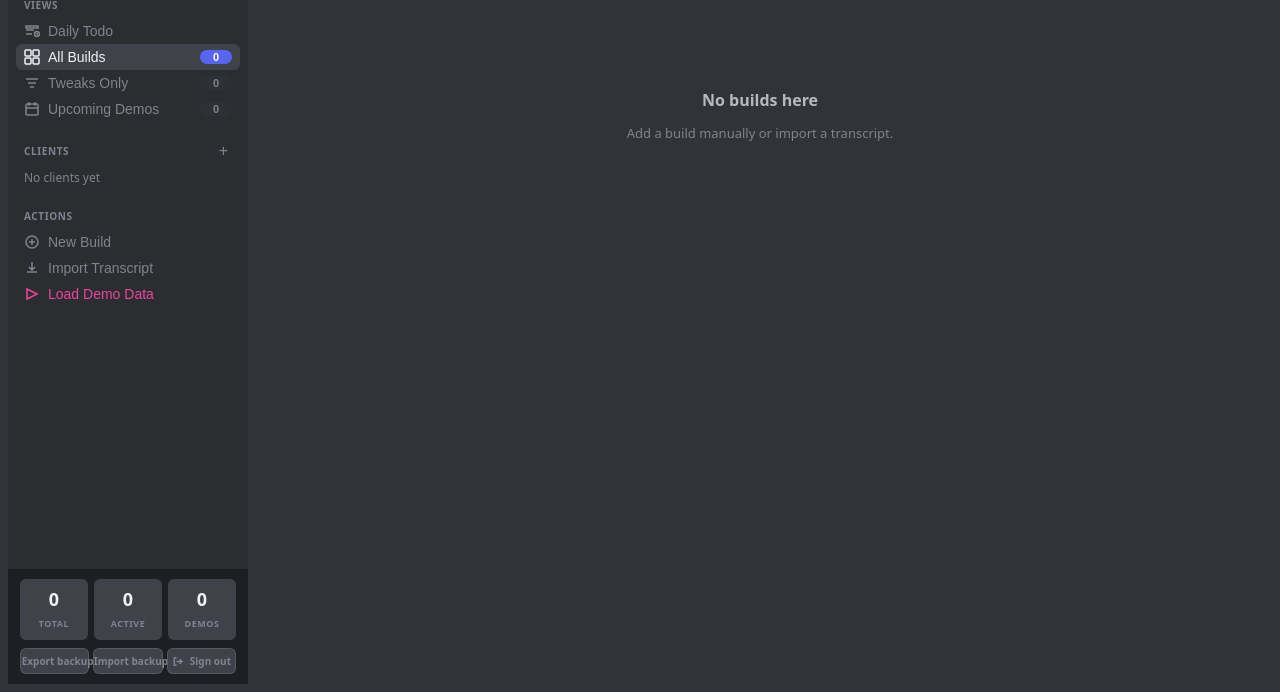
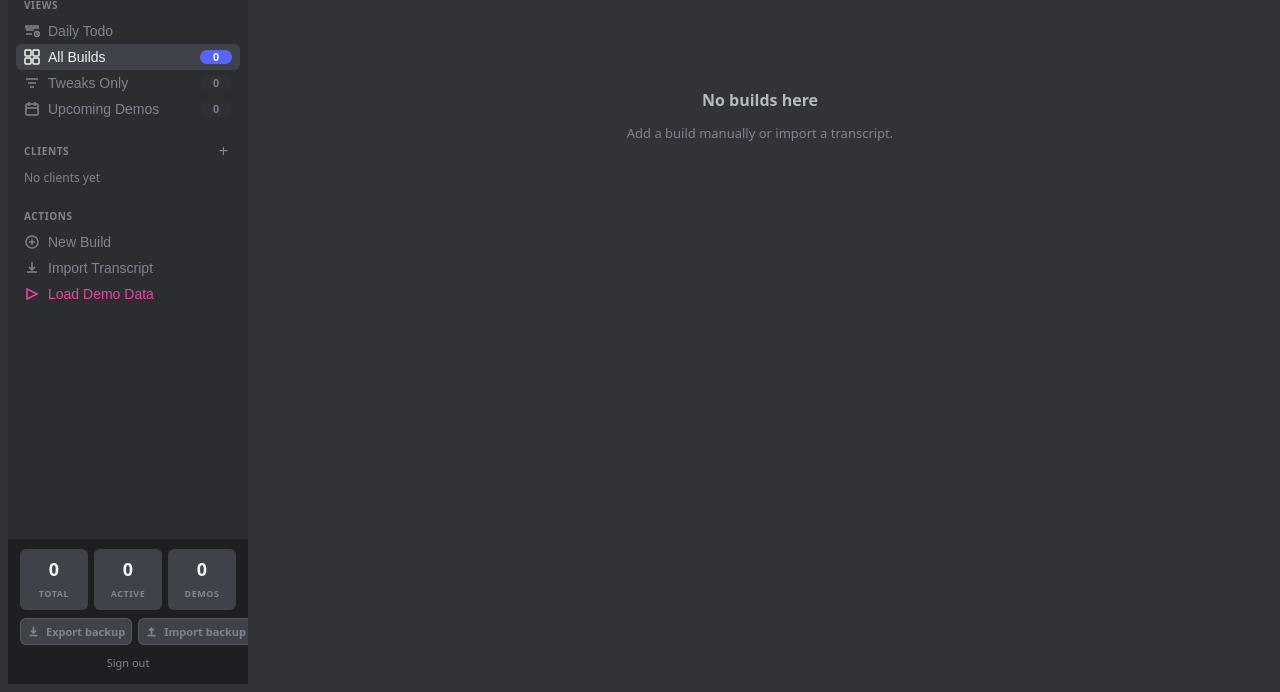
Before and after one commit to Calm-Rocks/Build-Tracker, a website: page index.html in a window 1280 px wide. Shown: the part 124-816 px from the top of the page. Drawn offline with Linux system fonts and the light colour scheme; no server answers.

Commit message:
CSS Update

```diff
--- a/build-tracker.css
+++ b/build-tracker.css
@@ -459,8 +459,8 @@
   @keyframes spin { to { transform: rotate(360deg); } }
   .ai-loading { display: flex; align-items: center; gap: 10px; padding: 10px 12px; background: var(--accent-bg); border-radius: var(--radius); color: var(--accent-text); font-size: 13px; font-weight: 600; }
 
-  .data-btns { display: flex; gap: 4px; margin-top: 8px; flex-wrap: wrap; }
-  .data-btn { flex: 1; justify-content: center; font-size: 10px; padding: 5px 4px; background: var(--surface3); color: var(--text-faint); border: 1px solid var(--border-strong); min-width: 0; }
+  .data-btns { display: flex; gap: 6px; margin-top: 8px; }
+  .data-btn { flex: 1; justify-content: center; font-size: 11px; padding: 5px 6px; background: var(--surface3); color: var(--text-faint); border: 1px solid var(--border-strong); }
   .data-btn:hover { color: var(--text); background: var(--surface); }
 
   /* ── NESTED TWEAKS ── */
--- a/index.html
+++ b/index.html
@@ -74,11 +74,10 @@
     Import backup
     <input type="file" id="restore-input" accept=".json" style="display:none;" onchange="importData(event)" />
   </label>
-  <button class="btn btn-sm data-btn" onclick="logout()" title="Sign out">
-    <svg width="13" height="13" viewBox="0 0 16 16" fill="none" stroke="currentColor" stroke-width="2"><path d="M6 3H3v10h3M10 5l3 3-3 3M13 8H6"/></svg>
-    Sign out
-  </button>
-  </div>
+</div>
+<button onclick="logout()" style="margin-top:6px;width:100%;background:none;border:none;color:var(--text-faint);font-size:11px;cursor:pointer;padding:4px;text-align:center;font-family:var(--font-ui);">
+  Sign out
+</button>
   </div>
 </aside>
 
```
